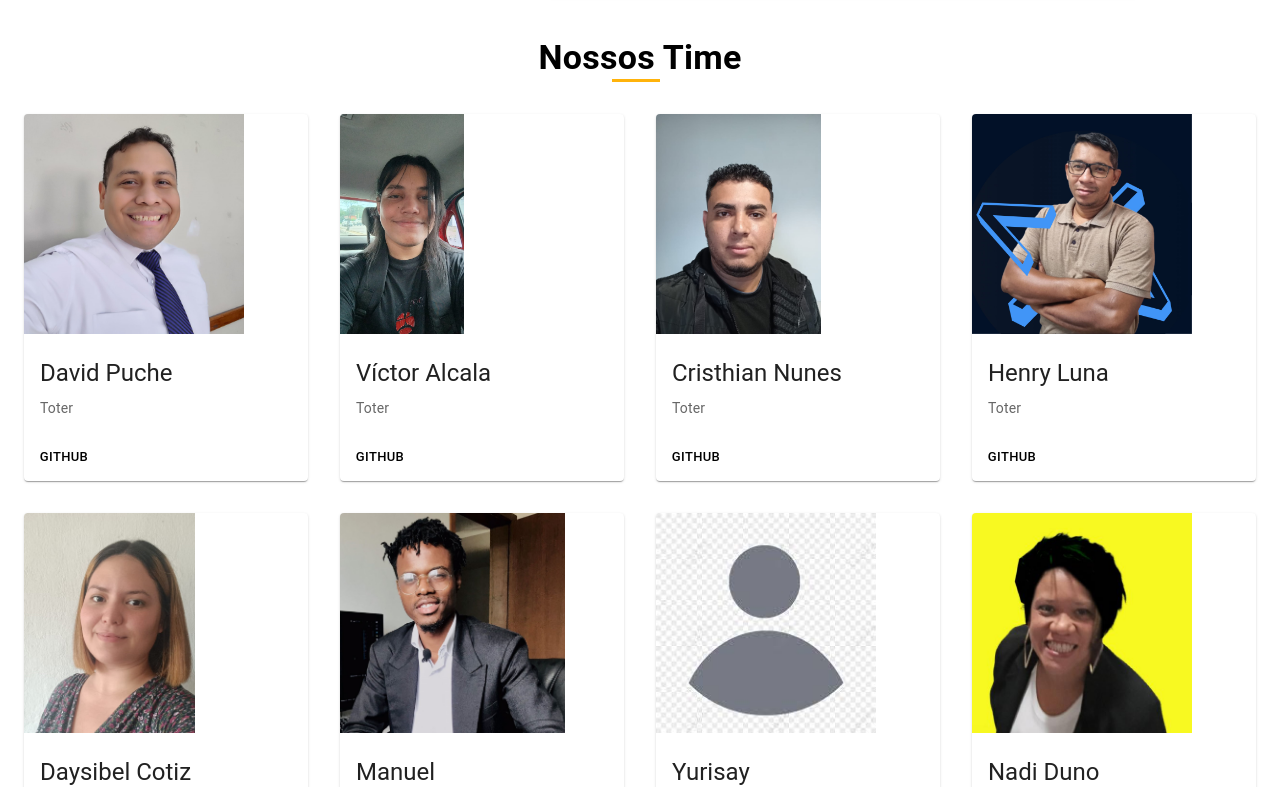
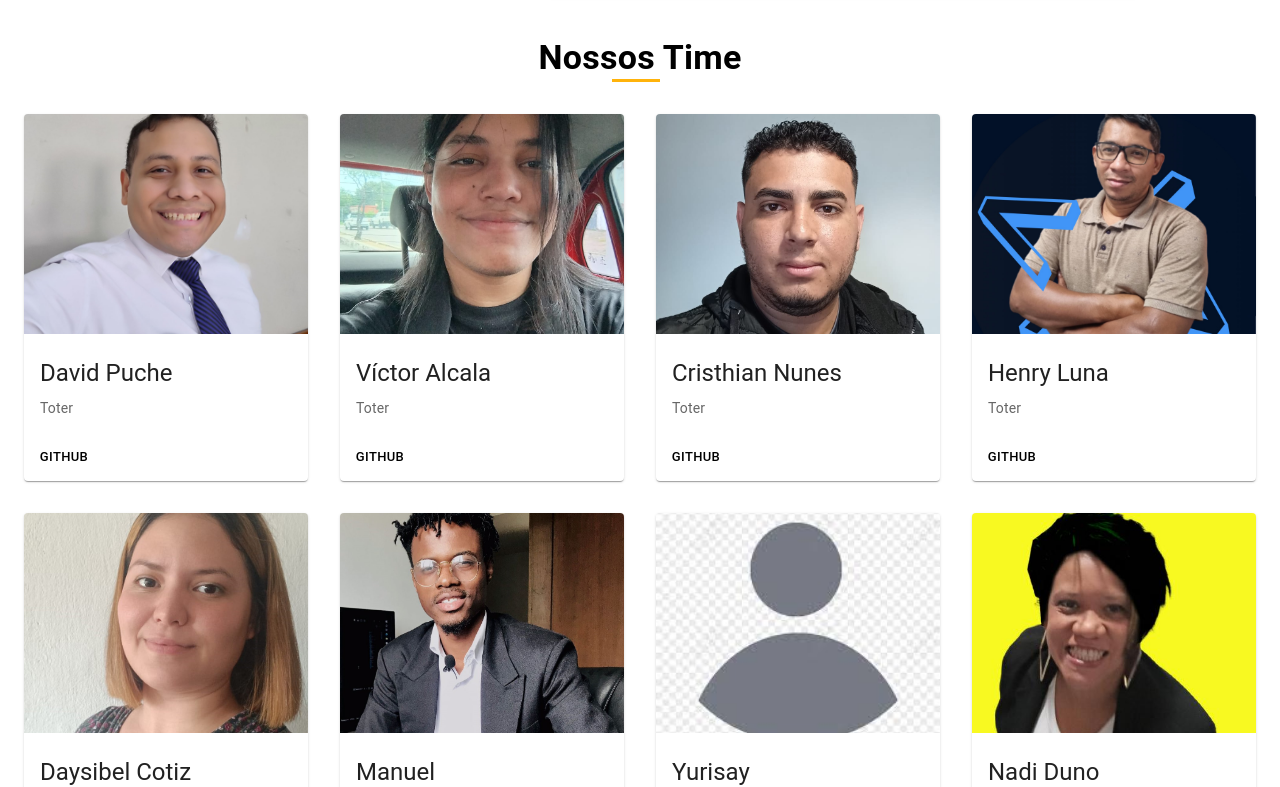
Before and after one commit to Dart1516/projeto-toti-2, a Next.js app: page /sobre-nos in a window 1280 px wide. Shown: the part 2037-2824 px from the top of the page. Built offline with nearby package versions, Linux system fonts and the light colour scheme.

Commit message:
fix: correção de css

```diff
--- a/src/assets/styles/Cadastro.css
+++ b/src/assets/styles/Cadastro.css
@@ -2,7 +2,6 @@
     margin: 0;
     padding: 0;
     box-sizing: border-box;
-    font-family: 'Poppins', sans-serif;
 }
 
 body {
--- a/src/assets/styles/SejaVoluntario.css
+++ b/src/assets/styles/SejaVoluntario.css
@@ -1,10 +1,8 @@
-@import url("https://fonts.googleapis.com/css2?family=Poppins:wght@400;700&display=swap");
 
 * {
   margin: 0;
   padding: 0;
   box-sizing: border-box;
-  font-family: "Poppins", sans-serif;
 }
 
 body {
--- a/src/assets/styles/global.css
+++ b/src/assets/styles/global.css
@@ -1,4 +1,4 @@
-*{
+* {
   margin: 0;
   padding: 0;
   box-sizing: border-box;
@@ -9,3 +9,9 @@
   --desktop-width: 1264px;
   --mobile-width: 390px;
 }
+
+body {
+  position: relative;
+  display: flex;
+  flex-direction: column;
+}
--- a/src/assets/styles/sobreNos.css
+++ b/src/assets/styles/sobreNos.css
@@ -102,6 +102,11 @@
     height: 100%;
 }
 
+.card-toter>img {
+    width: 100%;
+    object-fit: cover;
+}
+
 .button-cards {
     display: none;
 }
```
Lines whose indentation alone changed are shown as unchanged.
